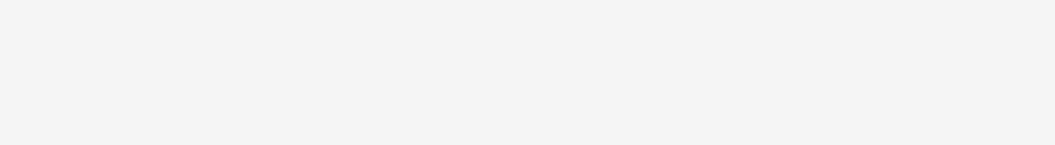
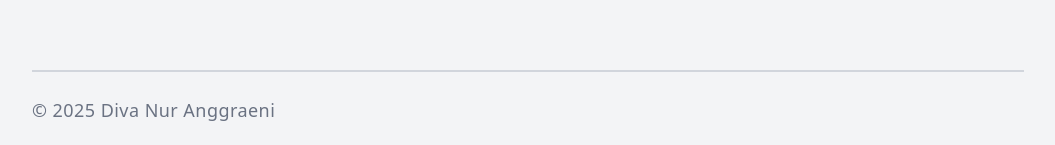
Before and after one commit to divanggraeni/diva-art-gallery, a Next.js app: page / in a window 1280 px wide. Shown: the part 1123-1268 px from the top of the page, without its empty margins (112-1167 px from the left). Before the commit the page ends 1193 px from the top, so only its background shows below. Built offline with nearby package versions, Linux system fonts and the light colour scheme; no server answers; the database is empty.

Commit message:
feat: add footer component

```diff
--- a/src/app/layout.tsx
+++ b/src/app/layout.tsx
@@ -2,6 +2,7 @@ import type { Metadata } from "next"
 import { Geist } from "next/font/google"
 import "./globals.css"
 import Header from "@/components/Header"
+import Footer from "@/components/Footer"
 
 const geistSans = Geist({
 	variable: "--font-geist-sans",
@@ -20,10 +21,12 @@ export default function RootLayout({
 }>) {
 	return (
 		<html lang="en">
-			<body className={`${geistSans.variable} antialiased bg-gray-100`}>
+			<body className={`${geistSans.variable} antialiased bg-gray-100 flex flex-col min-h-svh`}>
 				<Header />
 
-				{children}
+                {children}
+
+                <Footer />
 			</body>
 		</html>
 	)
--- /dev/null
+++ b/src/components/Footer.tsx
@@ -0,0 +1,13 @@
+export default function Footer() {
+    const year = new Date().getFullYear();
+
+	return (
+		<footer className="w-full mt-auto bg-gray-100">
+			<div className="px-4 pb-6 max-w-5xl gap-6 mx-auto w-full flex flex-col justify-between h-full">
+                <hr className="text-gray-300 border-1" />
+
+                <p className="text-lg text-gray-500 tracking-wide">&copy; {year} Diva Nur Anggraeni</p>
+            </div>
+		</footer>
+	)
+}
```
